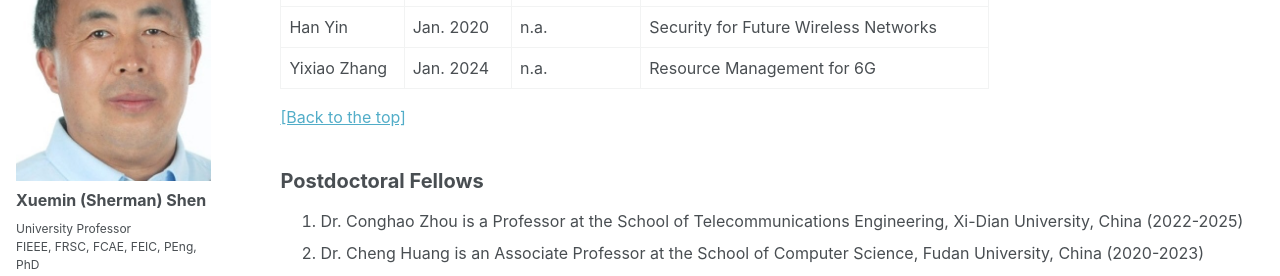
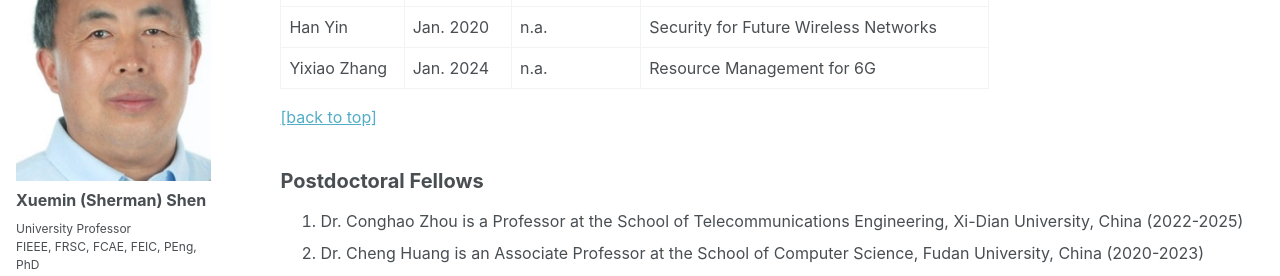
Before and after one commit to m64he/sshen, a Jekyll site: the page built from _pages/supervision.md, in a window 1280 px wide and 900 px high, scrolled down 413 px. Shown: the part 153-429 px from the top of the window. Built offline with Jekyll 4.4.1, drawn with Linux system fonts in a browser that asks for light colours; a script that is not in the unit is left out; some of the changed text lies outside the part shown.

Commit message:
Update supervision.md

```diff
--- a/_pages/supervision.md
+++ b/_pages/supervision.md
@@ -30,7 +30,7 @@ author_profile: true
 | Han Yin         | Jan. 2020       | n.a.                 | Security for Future Wireless Networks                 |
 | Yixiao Zhang    | Jan. 2024       | n.a.                 | Resource Management for 6G                            |
 
-[\[Back to the top\]](#supervision_top)
+[\[back to top\]](#supervision_top)
 
 ## Postdoctoral Fellows
 
@@ -93,7 +93,7 @@ author_profile: true
 </ol>
 
 
-[\[Back to the top\]](#supervision_top)
+[\[back to top\]](#supervision_top)
 
 
 ## PhD Dissertations
@@ -178,7 +178,7 @@ author_profile: true
 
 
 
-[\[Back to the top\]](#supervision_top)
+[\[back to top\]](#supervision_top)
 
 ## Visiting PhD Students
 
@@ -281,7 +281,7 @@ author_profile: true
 <li>Dr. Yixin Jiang is an Associate Professor at the Tsinghua University, China (2005-2006).</li>
 </ol>
 
-[\[Back to the top\]](#supervision_top)
+[\[back to top\]](#supervision_top)
 
 ## MASc Thesis
 
@@ -339,4 +339,4 @@ author_profile: true
 <li>S. Akbar, "An efficient call admission control for supporting high rate of handoffs in wireless networks'', MASc, 1999. (S. Akbar is employed by Alcatel, Ottawa, Canada)</li>
 </ol>
 
-[\[Back to the top\]](#supervision_top)
+[\[back to top\]](#supervision_top)
```
